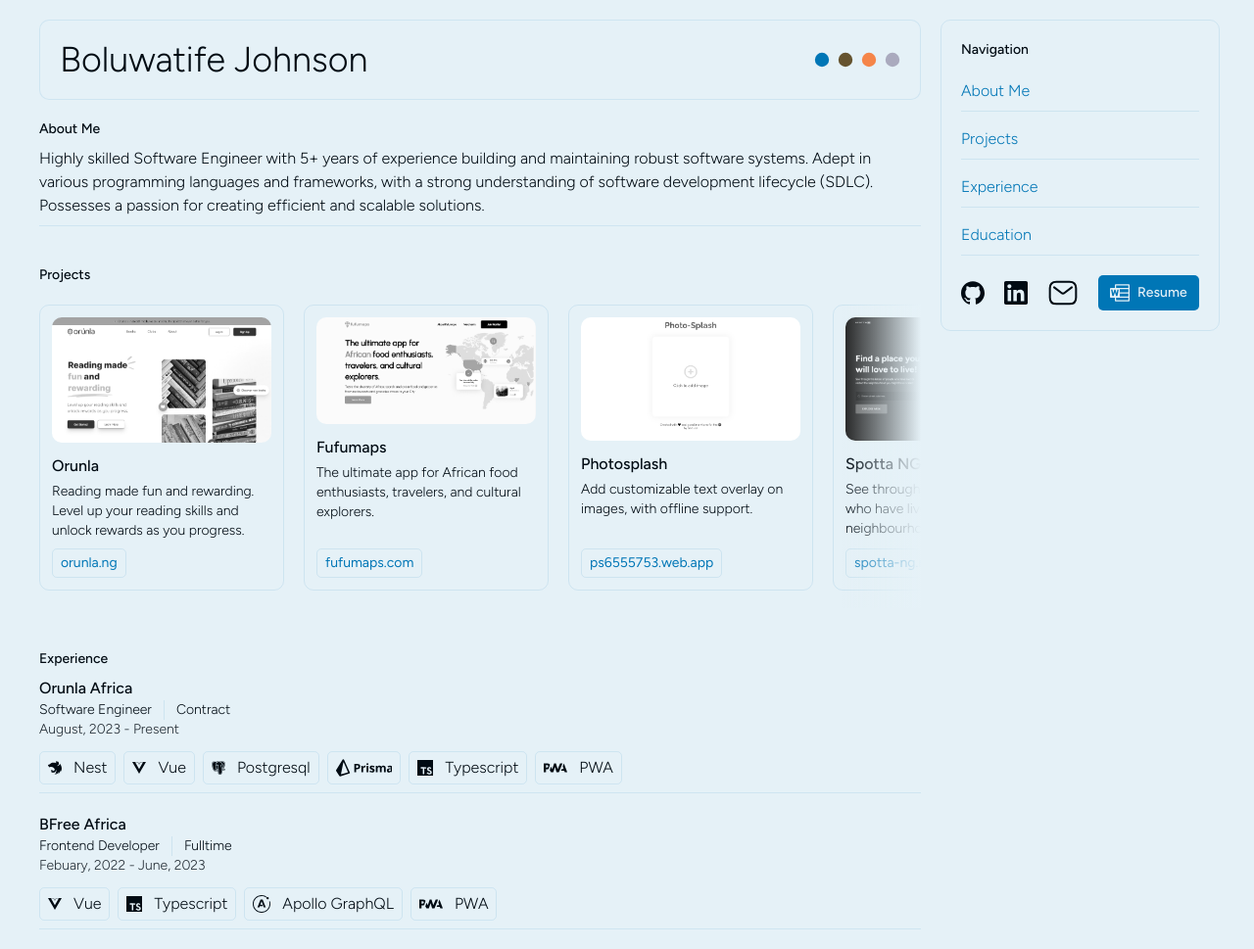
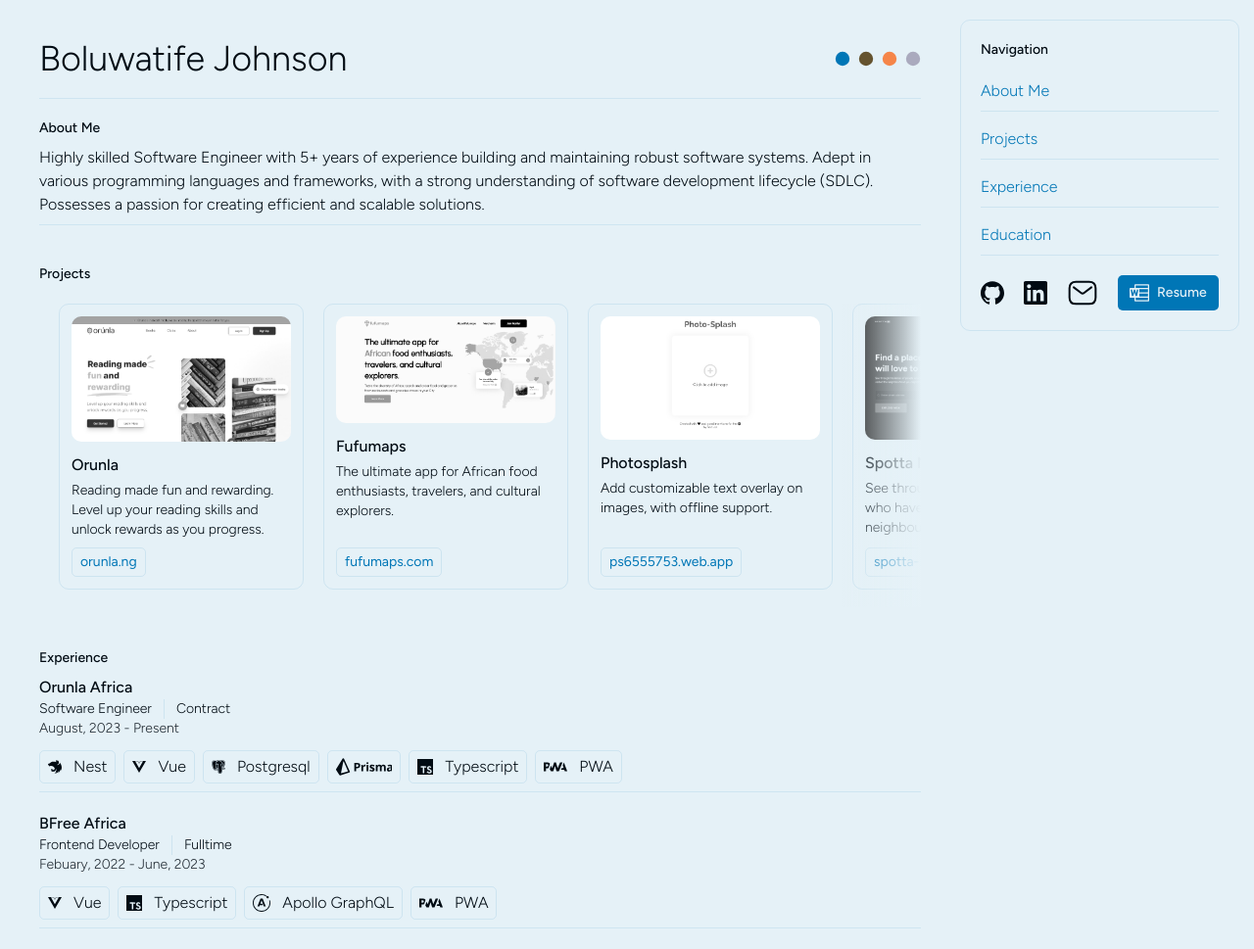
Before and after one commit to booluw/portfolio, a website built with Vite: page index.html in a window 1280 px wide. Shown: the whole page at 98% size. Built offline with nearby package versions, Linux system fonts and the light colour scheme.

Commit message:
feat: target anchoring and UI polishing

```diff
--- a/index.html
+++ b/index.html
@@ -10,7 +10,8 @@
 </head>
 
 <body
-  class="bg-white text-black flex justify-center min-h-screen font-[300] !scrollbar !scrollbar-track-transparent !scrollbar-thumb-primary">
+  class="bg-white text-black flex justify-center min-h-screen font-[300] !scrollbar !scrollbar-track-transparent !scrollbar-thumb-primary"
+>
   <section class="flex flex-col items-start md:flex-row p-5 md:px-0 md:w-[1200px] gap-5">
     <aside class="w-full md:w-1/4 md:order-1 p-5 border border-border rounded md:sticky md:top-2">
       <h2 class="font-[500] text-black text-sm">Navigation</h2>
@@ -91,7 +92,7 @@
       </div>
     </aside>
     <main class="md:w-3/4">
-      <header class="text-xl md:text-4xl p-5 font-[200] border border-border rounded sticky top-2 bg-white z-10 flex items-center justify-between">
+      <header class="text-xl md:text-4xl py-5 font-[200] border-b border-border sticky top-0 bg-white z-10 flex items-center justify-between">
         Boluwatife Johnson
         <div class="flex gap-2">
           <div class="p-2 rounded-full bg-[#0076B6] cursor-pointer scale-90 transition-transform ease-in-out" data-theme="primary"></div>
@@ -101,6 +102,7 @@
         </div>
       </header>
 
+      <a name="about-me" id="about-me" />
       <div class="mt-5 pb-2 border-b border-border">
         <h2 class="font-[500] text-black text-sm">About Me</h2>
         <p class="mt-2">
@@ -112,6 +114,7 @@
         </p>
       </div>
 
+      <a name="projects" id="projects" />
       <div class="mt-10 relative">
         <h2 class="font-[500] text-black text-sm">Projects</h2>
         <div
@@ -195,6 +198,7 @@
         </div>
       </div>
 
+      <a name="experience" id="experience" />
       <div class="mt-10">
         <h2 class="font-[500] text-black text-sm">Experience</h2>
         <div class="flex flex-col gap-3">
--- a/style.css
+++ b/style.css
@@ -61,6 +61,12 @@
   }
 }
 
+body {
+  scroll-behavior: smooth;
+}
+
+:target { scroll-margin-top: 120px; }
+
 .theme-active {
   transform: scale(1.2);
 }
```
